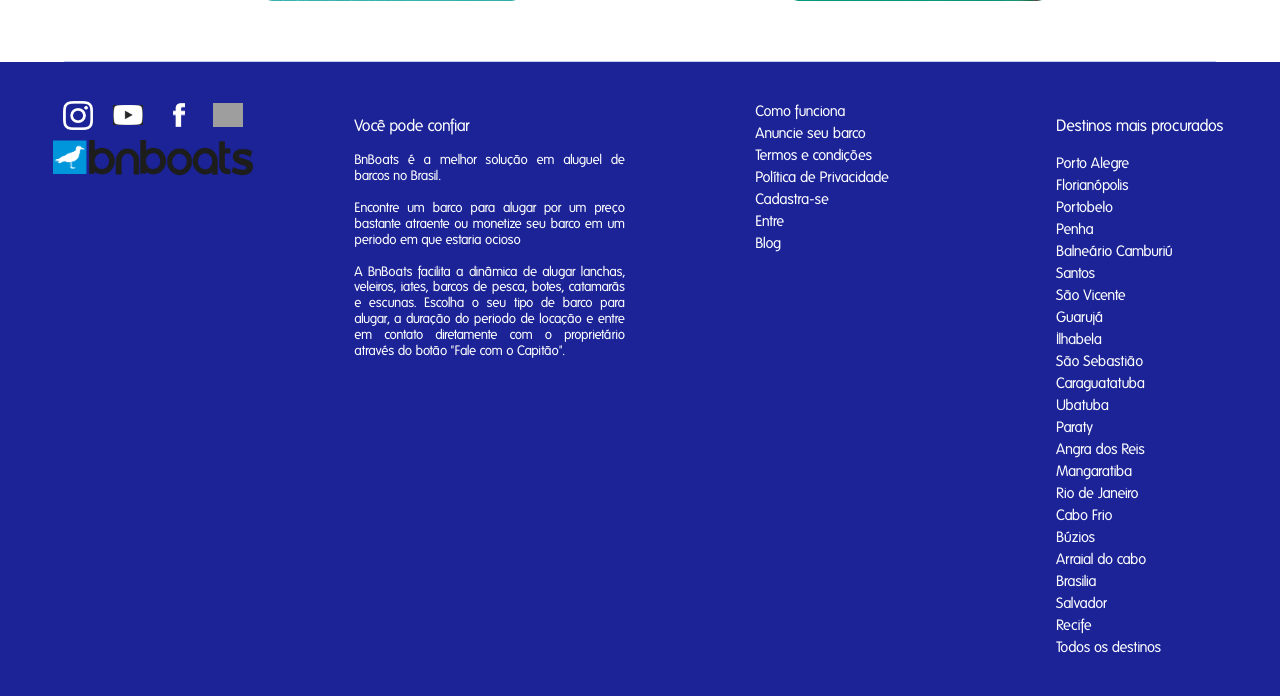
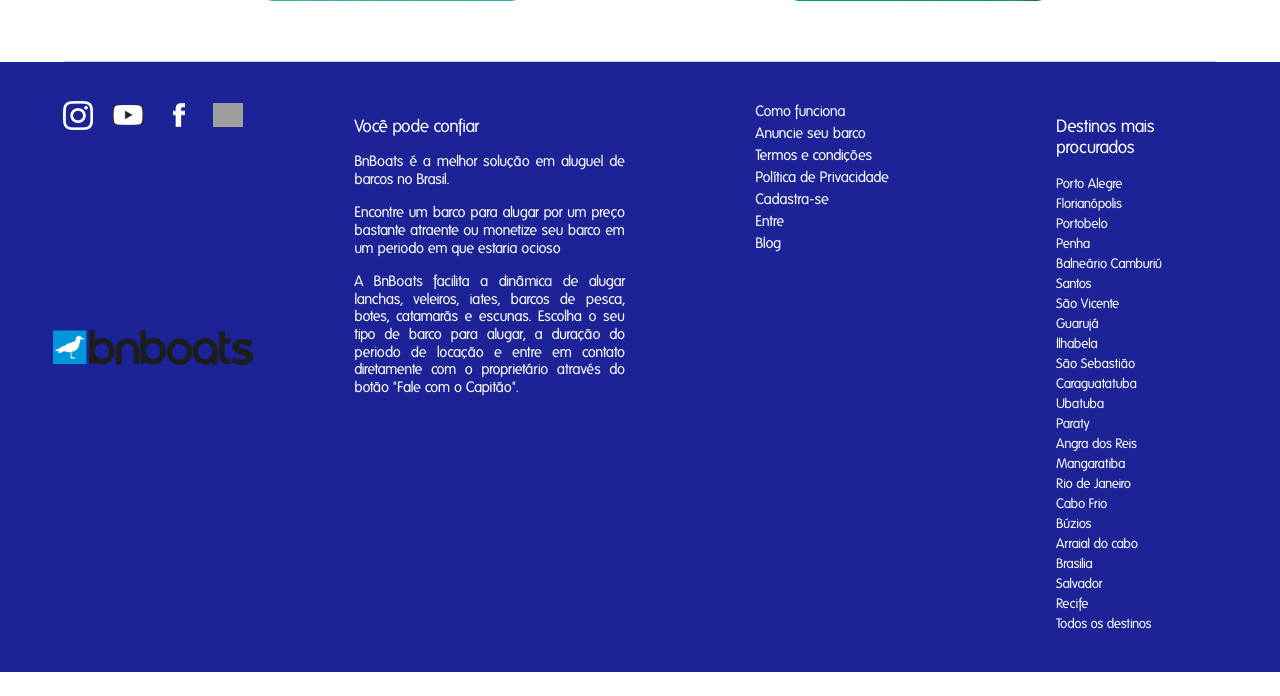
Before and after one commit to BielNeres/ProjetoBoats, a Django app: page / in a window 1280 px wide. Shown: the part 1849-2545 px from the top of the page. After the commit the page ends 2521 px from the top, so only its background shows below. Run offline with Django 3.2, Linux system fonts and the light colour scheme; some libraries are stand-ins or nearby versions; grey boxes are pictures that could not be loaded.

Commit message:
Adicionando estilos no footter do projeto

```diff
--- a/newhomeBoats_app/static/css/style.css
+++ b/newhomeBoats_app/static/css/style.css
@@ -238,17 +238,32 @@ footer a {
     font-size: 11pt;
 }
 
-
-
 h2{
     color: white;
-    font-size: 12pt;
-    font-weight: 500;
+    font-size: 13pt;
+    font-weight: 550;
 }
 h3{
     color: white;
+    font-size: 11pt;
+    text-align: justify;
+}
+h4{
+    color: white;
     font-size: 10pt;
     text-align: justify;
+}
+
+.col-md-2 a{
+    font-size: 10pt;
+}
+
+#refs{
+    margin-top: 20px;
+}
+
+#logo_footer{
+    margin-top: 70%;
 }
 
 a:hover {
```
